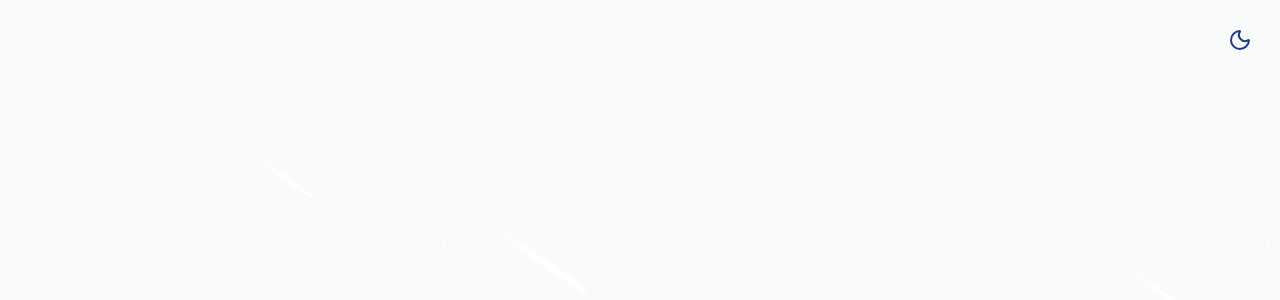
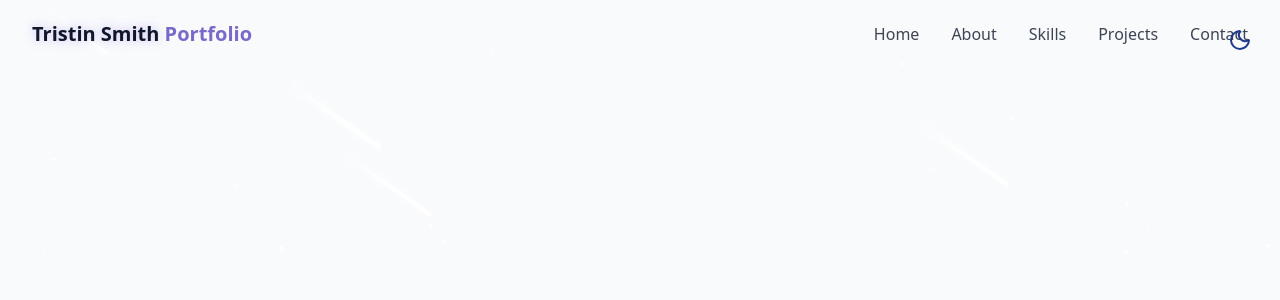
Before and after one commit to trisilver25/Portfolio, a React (Vite) app in the folder tsmith/: page / in a window 1280 px wide. Shown: the top 300 px of the page. Built offline with nearby package versions, Linux system fonts and the light colour scheme.

Commit message:
Created the Navbar component and made it responsive to Desktop and Mobile devices.
Adjusted starbackgroudn to dynamically display stars based on window size.

```diff
--- /dev/null
+++ b/tsmith/src/components/Navbar.tsx
@@ -0,0 +1,93 @@
+import { useEffect, useState } from "react";
+import { cn } from "../lib/utils";
+import { Menu, X } from "lucide-react";
+
+const navItems = [
+  { name: "Home", href: "#hero" },
+  { name: "About", href: "#about" },
+  { name: "Skills", href: "#skills" },
+  { name: "Projects", href: "#projects" },
+  { name: "Contact", href: "#contact" },
+];
+
+export const Navbar = () => {
+  const [isScrolled, setIsScrolled] = useState(false);
+  const [isMenuOpen, setIsMenuOpen] = useState(false);
+
+  useEffect(() => {
+    const handleScroll = () => {
+      setIsScrolled(window.screenY > 10);
+    };
+
+    window.addEventListener("scroll", handleScroll);
+    return () => window.addEventListener("scroll", handleScroll);
+  }, []);
+
+  return (
+    <nav
+      className={cn(
+        "fixed w-full z-40 transition-all duration-300",
+        isScrolled ? "py-3 bg-background/80 backdrop-blur-md shadow-xs" : "py-5"
+      )}
+    >
+      <div className="container flex items-center justify-between">
+        <a
+          className="text-xl font-bold text-primary flex items-center"
+          href="#hero"
+        >
+          <span className="relative z-10">
+            <span className="text-glow text-foreground"> Tristin Smith </span>{" "}
+            Portfolio
+          </span>
+        </a>
+
+        {/* desktop nav */}
+        <div className="hidden md:flex space-x-8">
+          {navItems.map((item, key) => (
+            <a
+              key={key}
+              href={item.href}
+              className="text-foreground/80 hover:text-primary transition-colors duration-300"
+            >
+              {item.name}
+            </a>
+          ))}
+        </div>
+
+        {/* mobile nav */}
+
+        <button
+          onClick={() => setIsMenuOpen((prev) => !prev)}
+          className="md:hidden p-2 text-foreground z-50"
+          aria-label={isMenuOpen ? "Close Menu" : "Open Menu"}
+        >
+          {" "}
+          {isMenuOpen ? <X size={24} /> : <Menu size={24} />}{" "}
+        </button>
+
+        <div
+          className={cn(
+            "fixed inset-0 bg-background/95 backdrop-blur-md z-40 flex flex-col items-center justify-center",
+            "transition-all duration-300 md:hidden",
+            isMenuOpen
+              ? "opacity-100 pointer-events-auto"
+              : "opacity-0 pointer-events-none"
+          )}
+        >
+          <div className="flex flex-col space-y-8 text-xl">
+            {navItems.map((item, key) => (
+              <a
+                key={key}
+                href={item.href}
+                className="text-foreground/80 hover:text-primary transition-colors duration-300"
+                onClick={() => setIsMenuOpen(false)}
+              >
+                {item.name}
+              </a>
+            ))}
+          </div>
+        </div>
+      </div>
+    </nav>
+  );
+};
--- a/tsmith/src/components/StarBackground.tsx
+++ b/tsmith/src/components/StarBackground.tsx
@@ -31,6 +31,14 @@
   useEffect(() => {
     generateStars();
     generateMeteors();
+
+    const handleResize = () => {
+      generateStars();
+    };
+
+    window.addEventListener("resize", handleResize);
+
+    return () => window.removeEventListener("resize", handleResize);
   }, []);
 
   const generateStars = () => {
--- a/tsmith/src/pages/Home.tsx
+++ b/tsmith/src/pages/Home.tsx
@@ -1,5 +1,6 @@
 import { ThemeToggle } from "../components/ThemeToggle";
 import { StarBackground } from "../components/StarBackground";
+import { Navbar } from "../components/Navbar";
 
 export const Home = () => {
   return (
@@ -13,6 +14,7 @@
       <StarBackground />
 
       {/* Navbar */}
+      <Navbar />
 
       {/* Main Content */}
 
```
